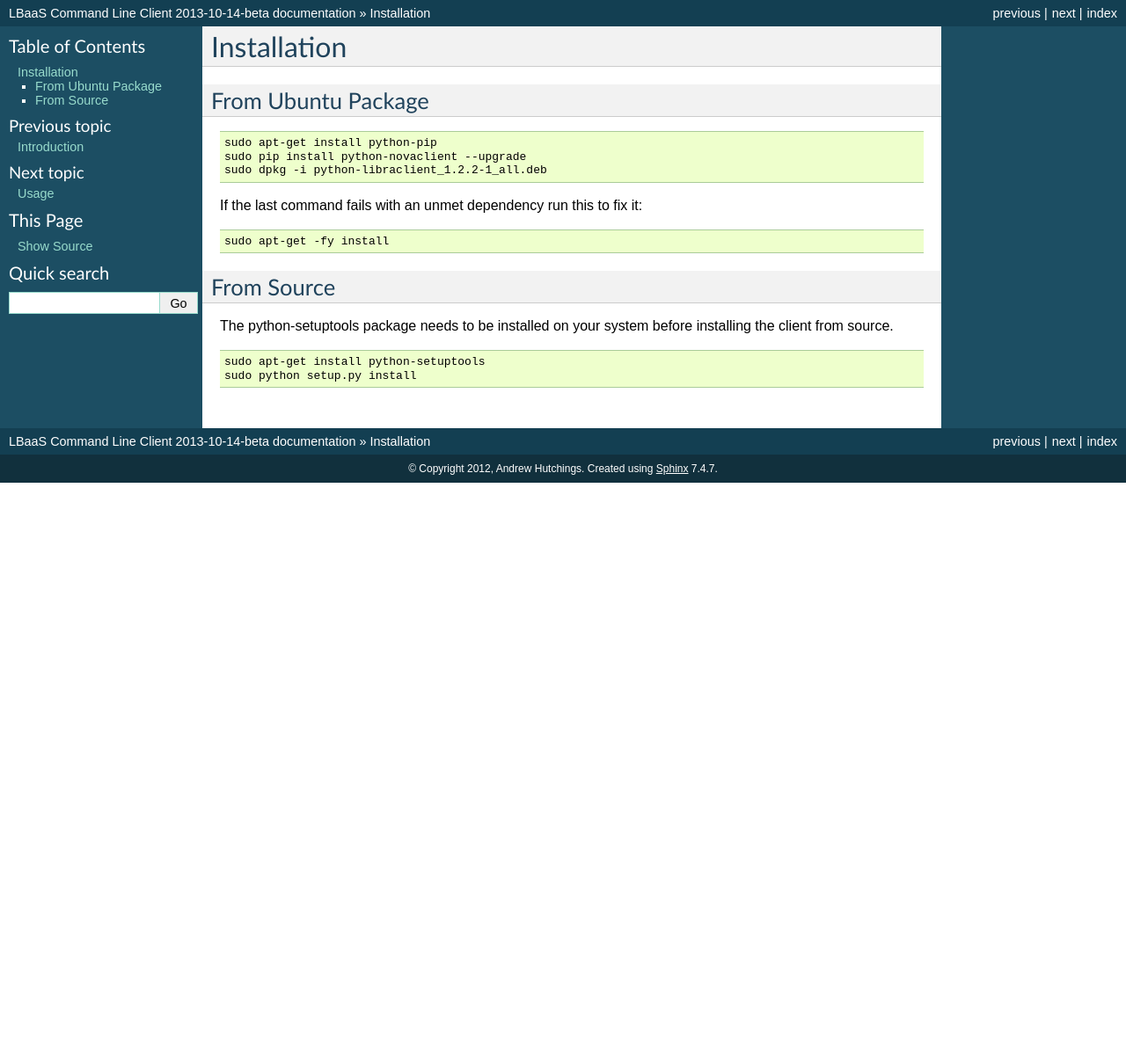
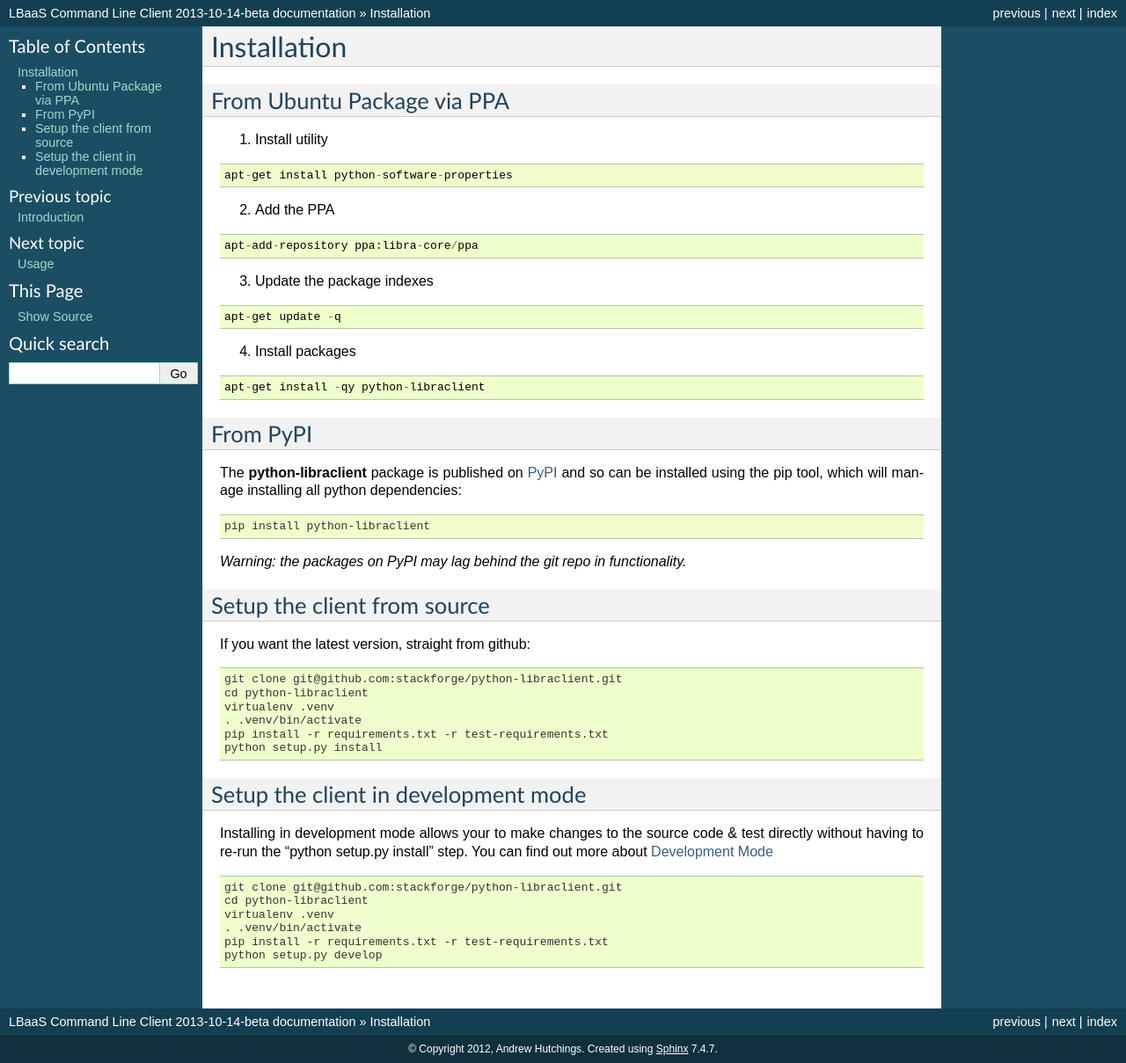
Before and after one commit to stackforge/python-libraclient, a Sphinx documentation site: the page built from doc/installation.rst, in a window 1280 px wide. Shown: the whole page at 88% size. Built offline with Sphinx 7.4.7, drawn with Linux system fonts in a browser that asks for light colours; before the commit the page ends 900 px from its top, so only the background shows below that.

Commit message:
[DOC] Improved installation instructions
Change-Id: I307d63c2a758b1715f4c8ce9b243ad9877479a02

```diff
--- a/doc/installation.rst
+++ b/doc/installation.rst
@@ -1,28 +1,77 @@
+.. _installation:
+
 Installation
 ============
 
-From Ubuntu Package
--------------------
+From Ubuntu Package via PPA
+---------------------------
 
-.. code-block:: bash
+1. Install utility
 
-   sudo apt-get install python-pip
-   sudo pip install python-novaclient --upgrade
-   sudo dpkg -i python-libraclient_1.2.2-1_all.deb
+::
 
-If the last command fails with an unmet dependency run this to fix it:
+    apt-get install python-software-properties
 
-.. code-block:: bash
+2. Add the PPA
 
-   sudo apt-get -fy install
+::
 
-From Source
------------
+    apt-add-repository ppa:libra-core/ppa
 
-The python-setuptools package needs to be installed on your system before
-installing the client from source.
+3. Update the package indexes
 
-.. code-block:: bash
+::
 
-   sudo apt-get install python-setuptools
-   sudo python setup.py install
+    apt-get update -q
+
+4. Install packages
+
+::
+
+    apt-get install -qy python-libraclient
+
+
+
+From PyPI
+----------------------------
+The :program:`python-libraclient` package is published on `PyPI`_ and so can be installed using the pip tool, which will manage installing all
+python dependencies:
+
+.. code-block:: shell-session
+
+   pip install python-libraclient
+
+*Warning: the packages on PyPI may lag behind the git repo in functionality.*
+
+
+Setup the client from source
+----------------------------
+If you want the latest version, straight from github:
+
+.. code-block:: shell-session
+
+    git clone git@github.com:stackforge/python-libraclient.git
+    cd python-libraclient
+    virtualenv .venv
+    . .venv/bin/activate
+    pip install -r requirements.txt -r test-requirements.txt
+    python setup.py install
+
+
+Setup the client in development mode
+------------------------------------
+
+Installing in development mode allows your to make changes to the source code & test directly without having to re-run the "python setup.py install"
+step.  You can find out more about `Development Mode`_
+
+.. code-block:: shell-session
+
+    git clone git@github.com:stackforge/python-libraclient.git
+    cd python-libraclient
+    virtualenv .venv
+    . .venv/bin/activate
+    pip install -r requirements.txt -r test-requirements.txt
+    python setup.py develop
+
+.. _Development Mode: http://pythonhosted.org/distribute/setuptools.html#development-mode
+.. _PyPI: https://pypi.python.org/pypi/python-libraclient/
```
